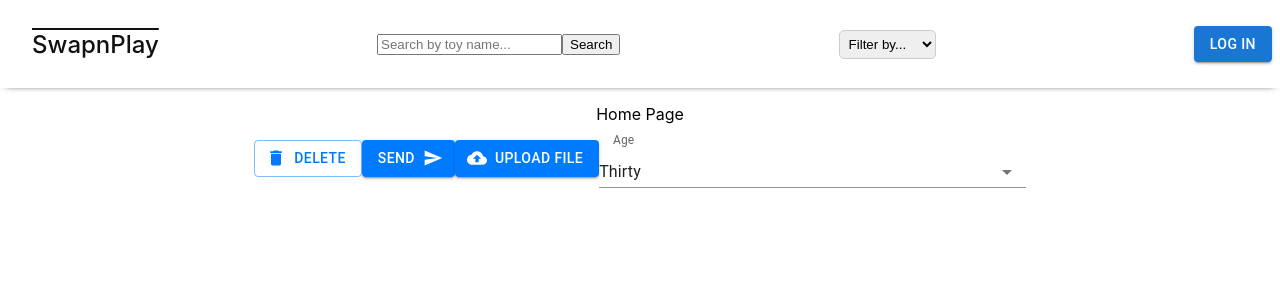
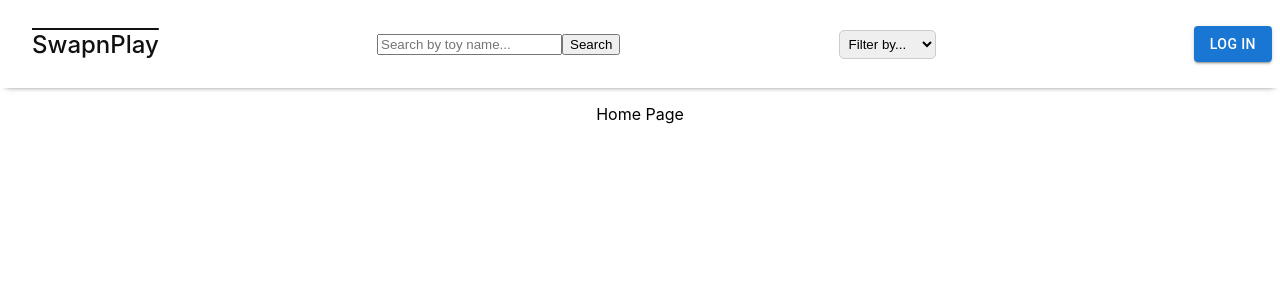
Before and after one commit to Hamanpreet/SwapnPlay, a React (Create React App) app in the folder frontend/: page / in a window 1280 px wide. Shown: the top 300 px of the page. Built offline with nearby package versions, Linux system fonts and the light colour scheme.

Commit message:
clean up homepage

```diff
--- a/frontend/src/components/Home.jsx
+++ b/frontend/src/components/Home.jsx
@@ -1,47 +1,9 @@
 import React from "react";
-import Button from '@mui/material/Button';
-import DeleteIcon from '@mui/icons-material/Delete';
-import SendIcon from '@mui/icons-material/Send';
-import CloudUploadIcon from '@mui/icons-material/CloudUpload';
-import FormControl from '@mui/material/FormControl'; // Import FormControl
-import InputLabel from '@mui/material/InputLabel'; // Import InputLabel
-import NativeSelect from '@mui/material/NativeSelect'; // Import NativeSelect
 
 const Home = () => {
-  const dropdownWidth = '33.33%'; // Set the desired width for the dropdown
-
-  const dropdownStyle = {
-    width: dropdownWidth,
-  };
   return (
     <div>
       <p>Home Page</p>
-      <div>
-        <Button variant="outlined" startIcon={<DeleteIcon />}>
-          Delete
-        </Button>
-        <Button variant="contained" endIcon={<SendIcon />}>
-          Send
-        </Button>
-        <Button component="label" variant="contained" startIcon={<CloudUploadIcon />}>
-          Upload file
-          <input type="file" style={{ display: 'none' }} />
-        </Button>
-        <FormControl style={dropdownStyle}>
-          <InputLabel htmlFor="uncontrolled-native">Age</InputLabel>
-          <NativeSelect
-            defaultValue={30}
-            inputProps={{
-              name: 'age',
-              id: 'uncontrolled-native',
-            }}
-          >
-            <option value={10}>Ten</option>
-            <option value={20}>Twenty</option>
-            <option value={30}>Thirty</option>
-          </NativeSelect>
-        </FormControl>
-      </div>
     </div>
   );
 };
--- a/frontend/src/components/UserProfile.jsx
+++ b/frontend/src/components/UserProfile.jsx
@@ -1,4 +1,5 @@
 import React from 'react';
+import DeleteIcon from '@mui/icons-material/Delete';
 import { Avatar, Button, Card, CardContent, Grid, List, ListItem, ListItemText, Typography } from '@mui/material';
 
 const UserProfile = () => {
@@ -87,6 +88,7 @@ const UserProfile = () => {
                     size="small"
                     onClick={() => handleDeleteToy(toy.id)}
                     style={{ marginRight: '10px' }}
+                    startIcon={<DeleteIcon />}
                   >
                     Delete Toy
                   </Button>
```
